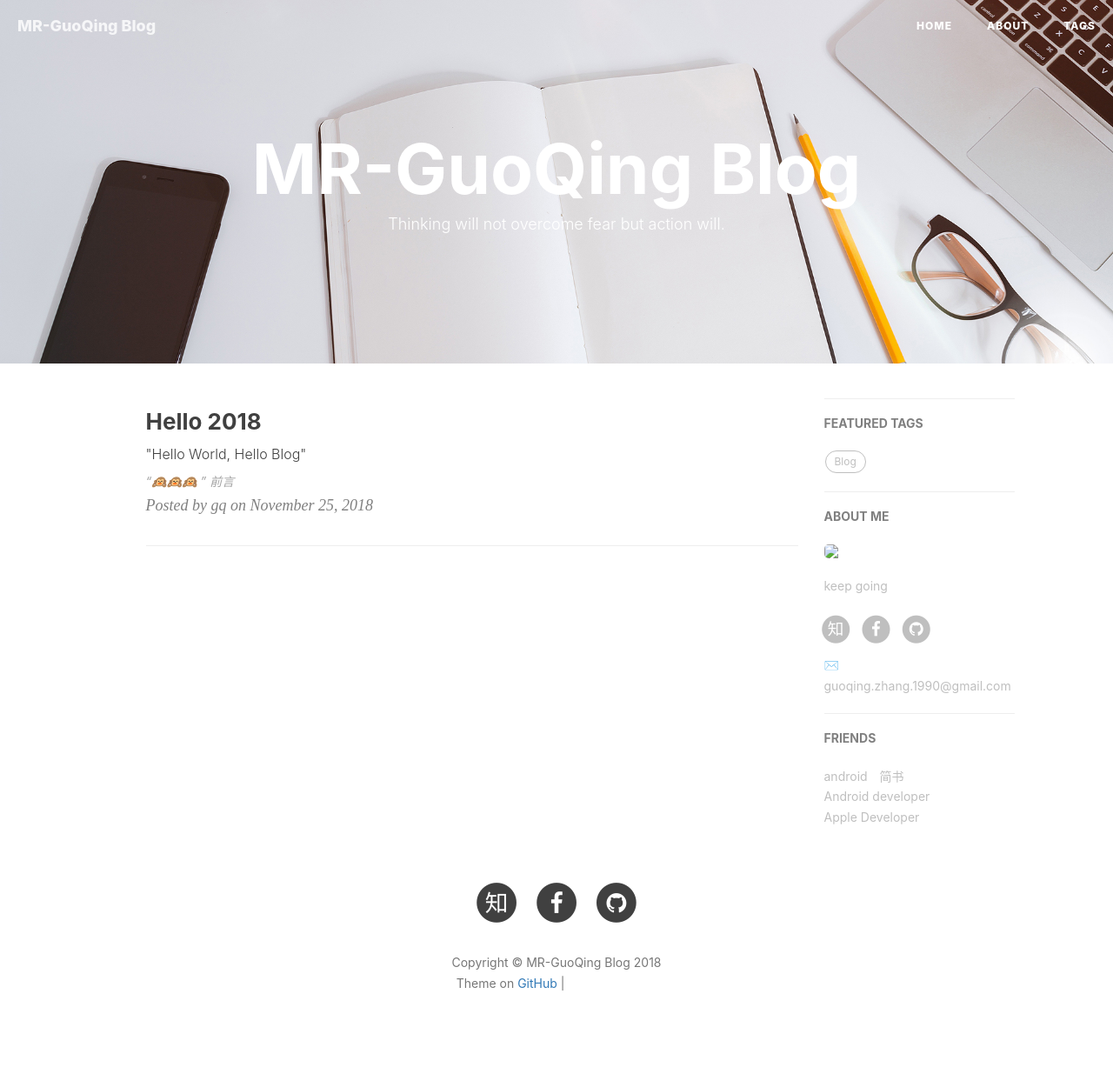
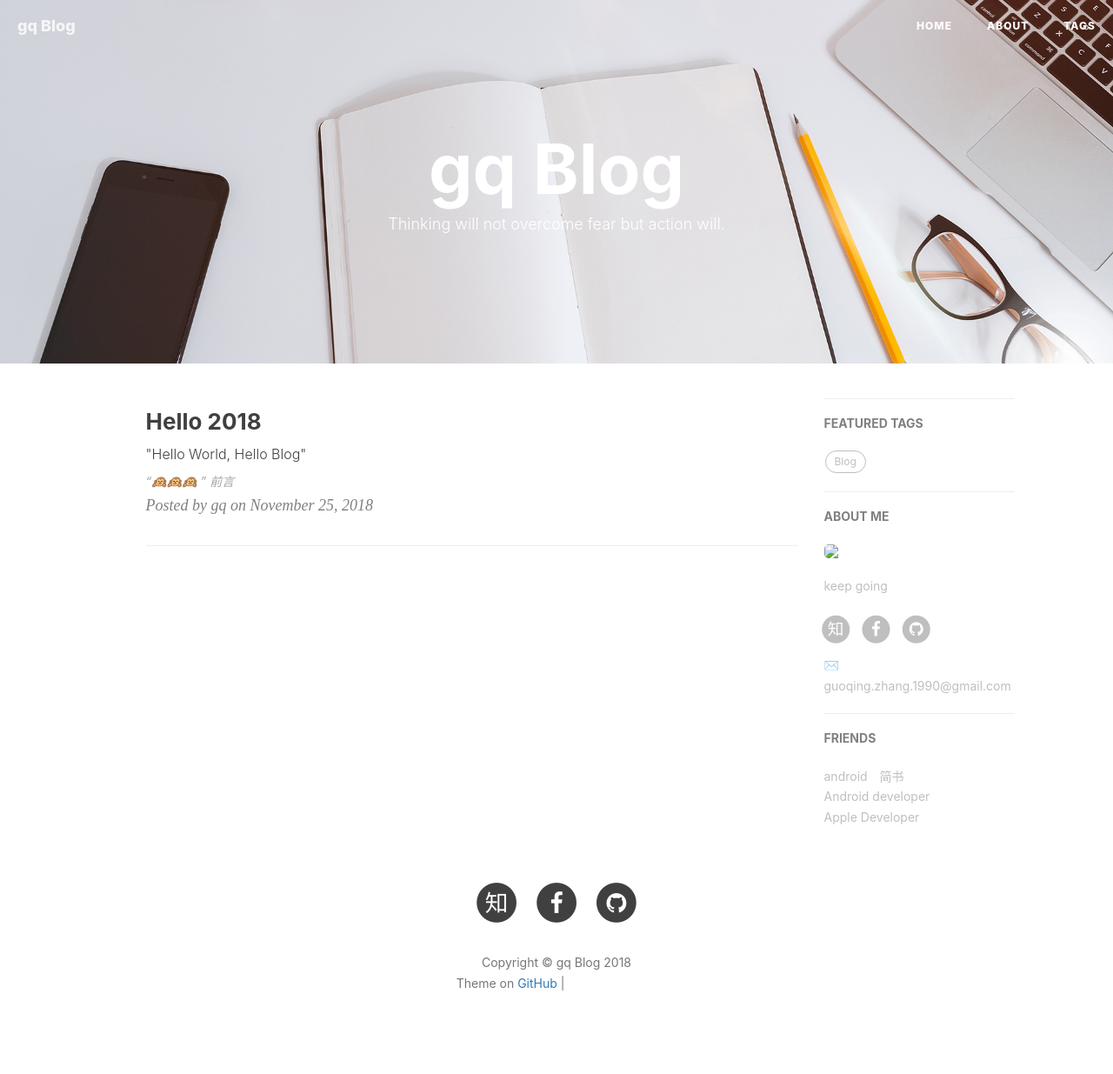
Before and after one commit to MR-GuoQing/blog, a Jekyll site: the page built from index.html, in a window 1280 px wide. Shown: the whole page at 87% size. Built offline with Jekyll 4.4.1, drawn with Linux system fonts in a browser that asks for light colours; nearby versions of some CDN libraries; the list of posts is cut into pages by our own code; comment, search, counter and statistics services are not loaded; grey boxes are pictures that could not be loaded.

Commit message:
Update _config.yml

```diff
--- a/_config.yml
+++ b/_config.yml
@@ -1,5 +1,5 @@
 # Site settings
-title: MR-GuoQing Blog
+title: gq Blog
 SEOTitle: MR-GuoQing的博客 | guoqing Blog
 header-img: img/bg-index.jpg
 email: guoqing.zhang.1990@gmail.com
```
